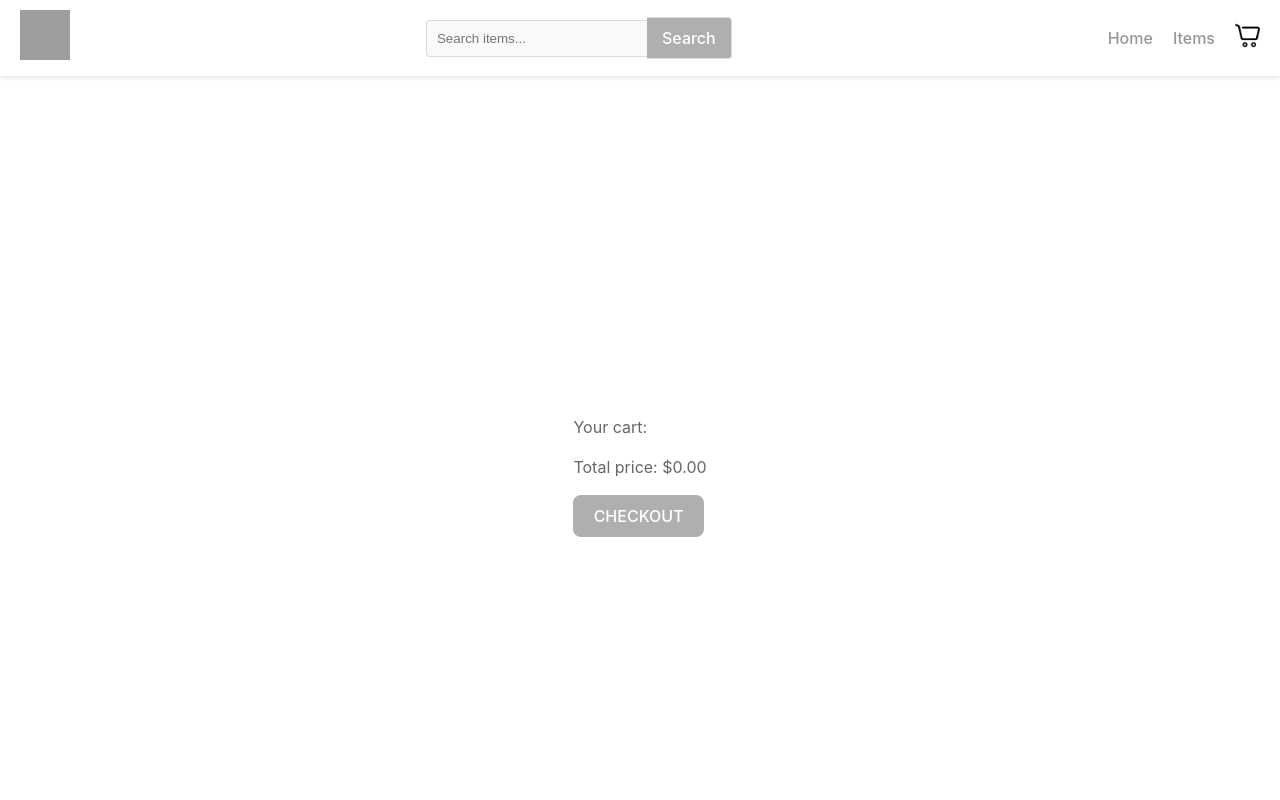
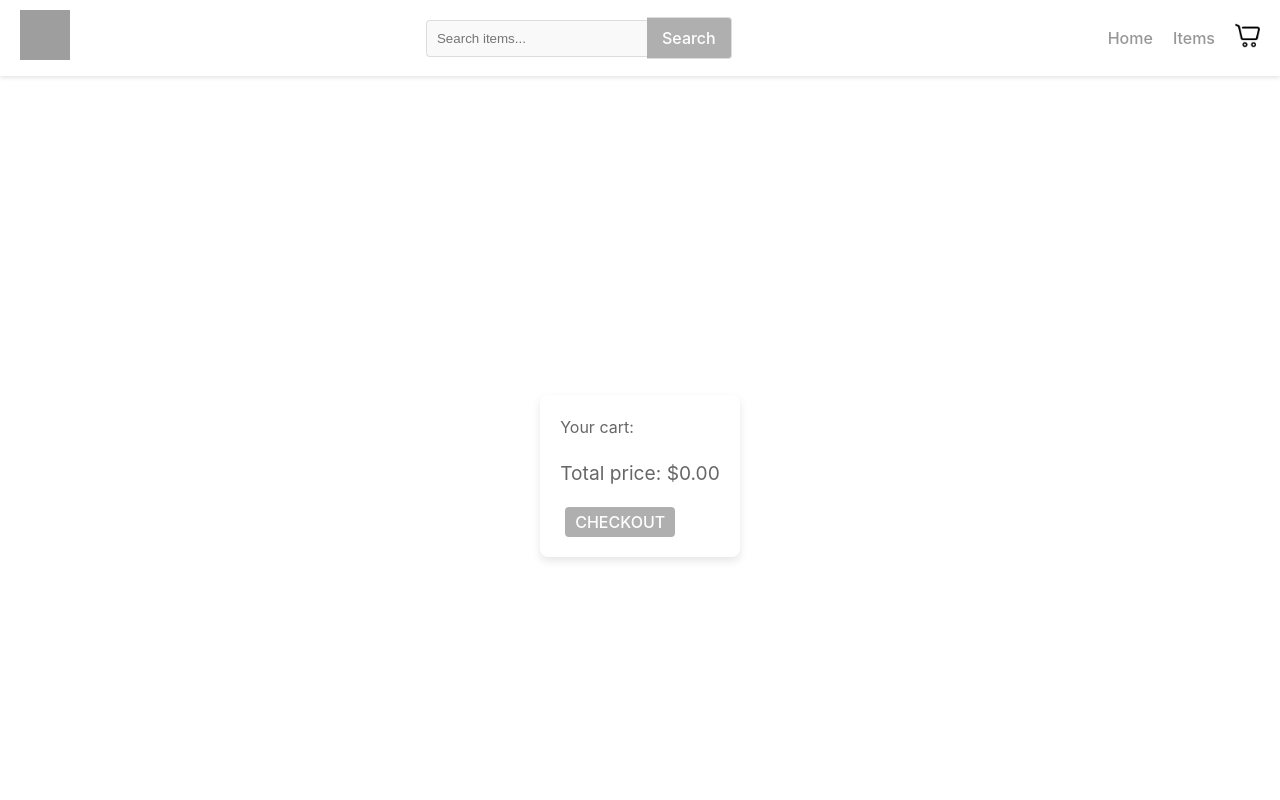
Before and after one commit to tajciglar/shopping-cart, a React (Vite) app: page /cart in a window 1280 px wide. Shown: the top 800 px of the page. Built offline with nearby package versions, Linux system fonts and the light colour scheme; grey boxes are pictures that could not be loaded.

Commit message:
Update style for cart & add count of items in the cart next to cart icon

```diff
--- a/src/App.css
+++ b/src/App.css
@@ -2,6 +2,7 @@
   display: grid;
   grid-template-rows: auto 1fr auto;
   min-height: 100vh;
+  height: 0;
 }
 
 body {
--- /dev/null
+++ b/src/components/Cart.css
@@ -0,0 +1,95 @@
+.cart {
+    padding: 20px;
+    max-width: 800px;
+    margin: 0 auto;
+    background-color: var(--card-bg-color);
+    border-radius: 8px;
+    box-shadow: 0 4px 8px rgba(0, 0, 0, 0.1);
+  }
+
+  .cart h2 {
+    font-size: 2em;
+    margin-bottom: 20px;
+    text-align: center;
+  }
+
+  .cart ul {
+    list-style: none;
+    padding: 0;
+  }
+
+  .cart li {
+    display: flex;
+    align-items: center;
+    justify-content: space-between;
+    padding: 10px;
+    border-bottom: 1px solid var(--border-color);
+    margin-bottom: 10px;
+    background-color: var(--input-bg-color);
+    border-radius: 4px;
+  }
+
+  .cart li:last-child {
+    border-bottom: none;
+  }
+
+  .cart button {
+    padding: 5px 10px;
+    margin: 0 5px;
+    border: none;
+    background-color: rgba(167, 167, 167, 0.9);
+    color: white;
+    border-radius: 4px;
+    cursor: pointer;
+  }
+
+  .cart button:hover {
+    background-color: rgba(167, 167, 167, 0.7);
+  }
+
+  .cart p {
+    font-size: 1.2em;
+    margin-top: 20px;
+    text-align: center;
+  }
+
+  .cart .total {
+    font-weight: bold;
+    margin-top: 20px;
+  }
+
+  .cart .checkout-button {
+    display: block;
+    margin: 20px auto;
+    padding: 10px 20px;
+    font-size: 1.2em;
+    background-color: rgba(167, 167, 167, 0.9);
+    color: white;
+    border: none;
+    border-radius: 8px;
+    cursor: pointer;
+  }
+
+  .cart .checkout-button:hover {
+    background-color: rgba(167, 167, 167, 0.7);
+  }
+
+  /* Dark mode */
+  @media (prefers-color-scheme: dark) {
+    :root {
+      --border-color: #444;
+      --card-bg-color: #333;
+      --input-bg-color: #555;
+      --text-color: #fff;
+    }
+  }
+
+  /* Light mode */
+  @media (prefers-color-scheme: light) {
+    :root {
+      --border-color: #ddd;
+      --card-bg-color: #fff;
+      --input-bg-color: #f9f9f9;
+      --text-color: #000;
+    }
+  }
--- a/src/components/Cart.jsx
+++ b/src/components/Cart.jsx
@@ -1,5 +1,6 @@
 import { useContext, useState, useEffect } from "react";
 import { CartContext } from "./CartContex.jsx";
+import './Cart.css';
 
 const Cart = () => {
     const { cart, updateCart } = useContext(CartContext);
--- a/src/components/CartContex.jsx
+++ b/src/components/CartContex.jsx
@@ -6,7 +6,6 @@ export const CartProvider = ({ children }) => {
   const [cart, setCart] = useState([]);
 
   const addToCart = (item) => {
-    console.log(item)
     setCart((prevCart) => {
 
       const existingItemIndex = prevCart.findIndex(cartItem => cartItem.id === item.id);
--- a/src/components/Footer.jsx
+++ b/src/components/Footer.jsx
@@ -35,7 +35,7 @@ const Footer = () => {
             <p>&copy; {new Date().getFullYear()} Taj Brzovič Ciglar. All rights reserved.</p>
         </div>
     </footer>
-  );
+  )
 }
 
 export default Footer;
--- a/src/components/Header.jsx
+++ b/src/components/Header.jsx
@@ -1,7 +1,14 @@
 import './Header.css';
 import { Link } from 'react-router-dom';
+import { useContext } from 'react';
+import { CartContext } from "./CartContex.jsx";
 
 function Header() {
+
+  const { cart } = useContext(CartContext);
+
+  const numberOfItems = cart.length;
+
   return (
     <div className='header'>
       <Link to="/"><img src='logo.png' alt='Site Logo' /></Link>
@@ -12,7 +19,10 @@ function Header() {
       <div className='links'>
         <Link to="/">Home</Link>
         <Link to="category">Items</Link>
-        <Link to="cart"><img src='cart.png' alt='Cart' /></Link>
+        <Link to="cart">
+          <img src='cart.png' alt='Cart' />
+          {numberOfItems > 0 && <span className="cart-count"> {numberOfItems}</span>}
+        </Link>
       </div>
     </div>
   );
--- a/src/components/ItemPage.css
+++ b/src/components/ItemPage.css
@@ -68,10 +68,14 @@
     margin: 5px;
   }
 
-  .pop-up button:first-of-type {
-    margin-right: 10px;
-  }
 
   .hide {
     display: none;
   }
+
+.pop-up-quantity {
+    display: flex;
+    justify-content: center;
+    align-items: center;
+    gap: 10px;
+}
--- a/src/components/ItemPage.jsx
+++ b/src/components/ItemPage.jsx
@@ -84,10 +84,12 @@ const ItemPage = () => {
                     <div className="overlay" onClick={handleClosePopup}></div>
                     <div className="pop-up">
                         <p>{itemPopUp.name}</p>
-                        <p>{itemPopUp.price}</p>
-                        <button onClick={decreaseQuantity}>-</button>
-                        <p>{itemPopUp.quantity}</p>
-                        <button onClick={increaseQuantity}>+</button>
+                        <p>{itemPopUp.price} $</p>
+                        <div className="pop-up-quantity">
+                            <button onClick={decreaseQuantity}>-</button>
+                            <p>{itemPopUp.quantity}</p>
+                            <button onClick={increaseQuantity}>+</button>
+                        </div>
                         <button type="submit" onClick={() => handleAddToCart(itemPopUp)}>Add to Cart</button>
                     </div>
                 </>
```
Also changed, not shown: 5 other files (tests, documents, lock files or other folders).
